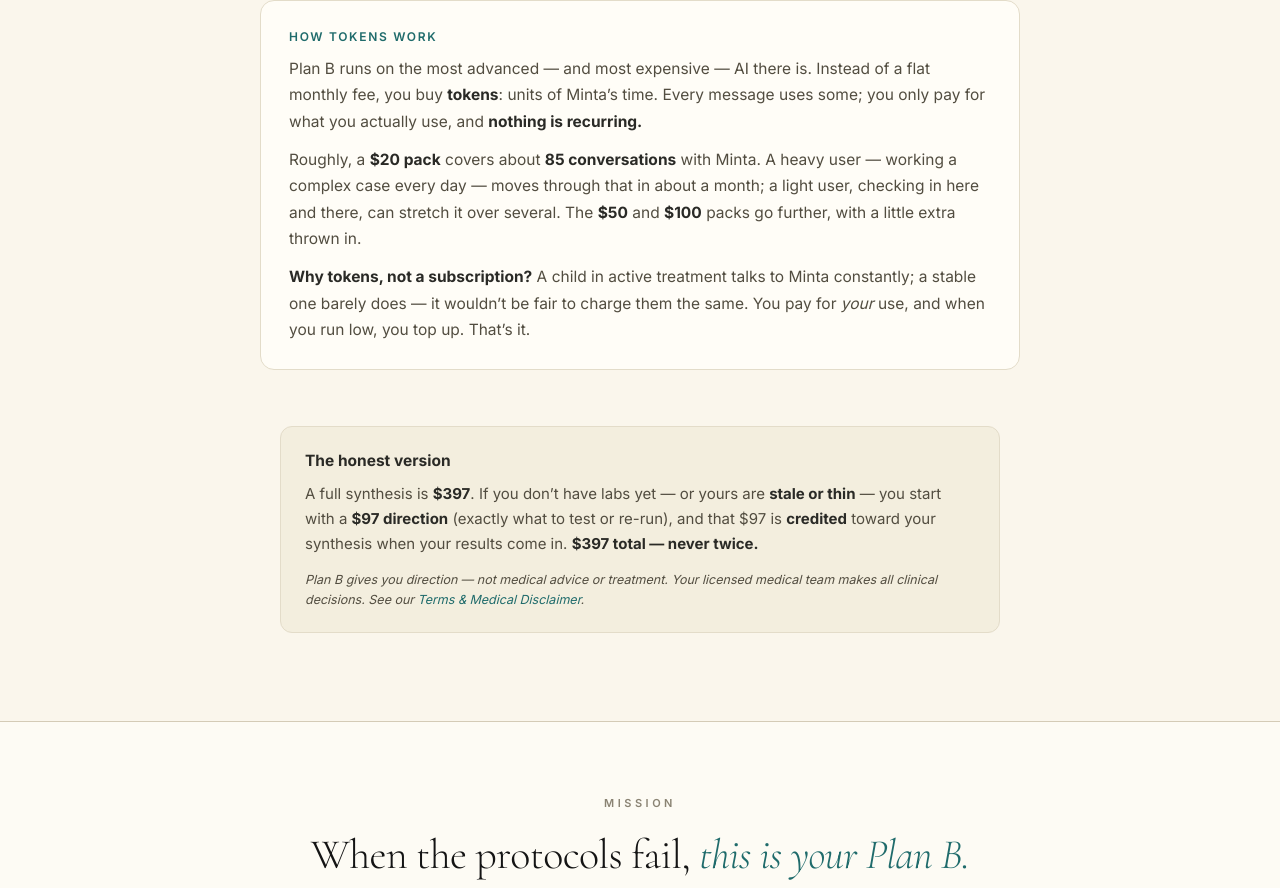
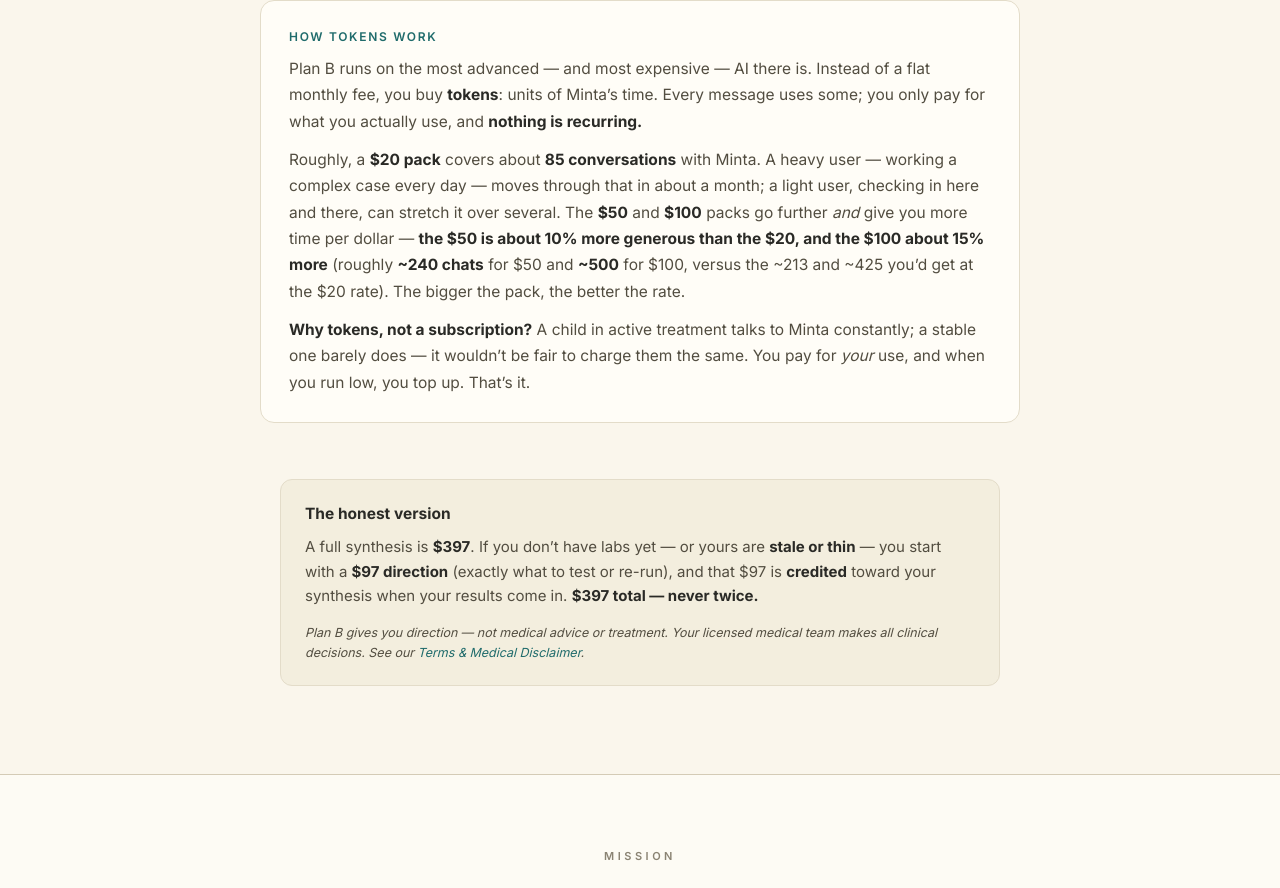
Before and after one commit to myleshorton/planb-pans, a Next.js app: page /packages in a window 1280 px wide. Shown: the part 2287-3175 px from the top of the page. Built offline with nearby package versions, Linux system fonts and the light colour scheme.

Commit message:
pricing: spell out the token bulk bonus — $50 ~10% more per $, $100 ~15% more (so parents know what 'the extra' is)

```diff
--- a/app/packages/page.tsx
+++ b/app/packages/page.tsx
@@ -157,7 +157,7 @@ export default function PricingPage() {
             Plan B runs on the most advanced — and most expensive — AI there is. Instead of a flat monthly fee, you buy <strong style={{ color: ink }}>tokens</strong>: units of Minta&rsquo;s time. Every message uses some; you only pay for what you actually use, and <strong style={{ color: ink }}>nothing is recurring.</strong>
           </p>
           <p style={{ fontSize: 15.5, color: soft, lineHeight: 1.7, margin: '0 0 12px' }}>
-            Roughly, a <strong style={{ color: ink }}>$20 pack</strong> covers about <strong style={{ color: ink }}>85 conversations</strong> with Minta. A heavy user — working a complex case every day — moves through that in about a month; a light user, checking in here and there, can stretch it over several. The <strong style={{ color: ink }}>$50</strong> and <strong style={{ color: ink }}>$100</strong> packs go further, with a little extra thrown in.
+            Roughly, a <strong style={{ color: ink }}>$20 pack</strong> covers about <strong style={{ color: ink }}>85 conversations</strong> with Minta. A heavy user — working a complex case every day — moves through that in about a month; a light user, checking in here and there, can stretch it over several. The <strong style={{ color: ink }}>$50</strong> and <strong style={{ color: ink }}>$100</strong> packs go further <em>and</em> give you more time per dollar — <strong style={{ color: ink }}>the $50 is about 10% more generous than the $20, and the $100 about 15% more</strong> (roughly <strong style={{ color: ink }}>~240 chats</strong> for $50 and <strong style={{ color: ink }}>~500</strong> for $100, versus the ~213 and ~425 you&rsquo;d get at the $20 rate). The bigger the pack, the better the rate.
           </p>
           <p style={{ fontSize: 15.5, color: soft, lineHeight: 1.7, margin: 0 }}>
             <strong style={{ color: ink }}>Why tokens, not a subscription?</strong> A child in active treatment talks to Minta constantly; a stable one barely does — it wouldn&rsquo;t be fair to charge them the same. You pay for <em>your</em> use, and when you run low, you top up. That&rsquo;s it.
```
